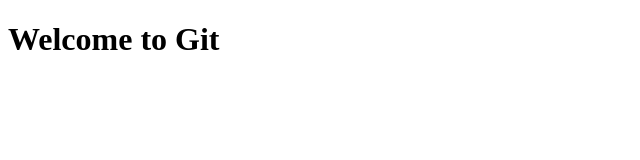
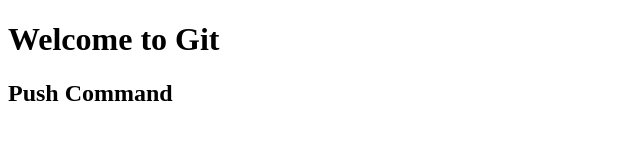
Before and after one commit to udaypatiliot2022-glitch/git-demo-project, a plain HTML site: page index.html in a window 1280 px wide. Shown: the whole page, without its empty margins (0-640 px from the left). Drawn offline with Linux system fonts and the light colour scheme.

Commit message:
Push Cmd

```diff
--- a/index.html
+++ b/index.html
@@ -5,5 +5,6 @@
 </head>
 <body>
     <h1>Welcome to Git</h1>
+    <h2>Push Command<h2>
 </body>
 </html>
```
